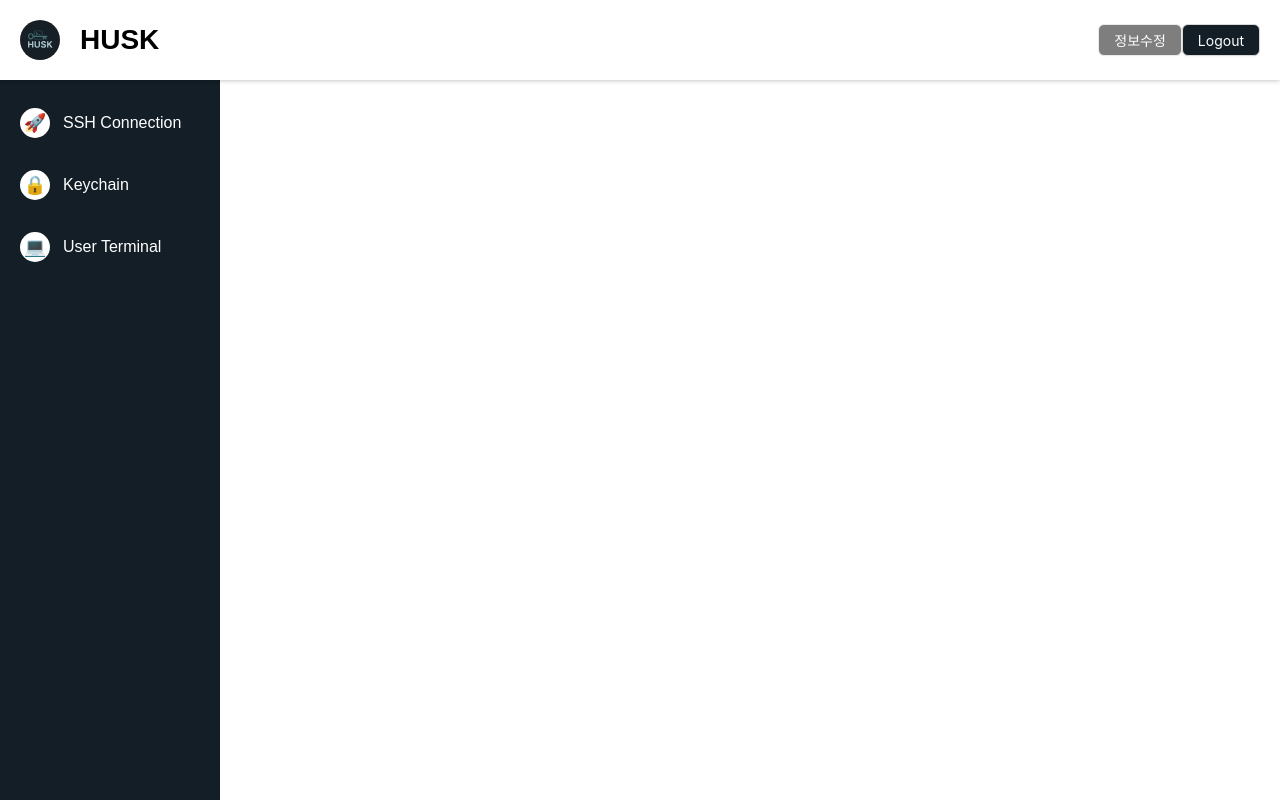
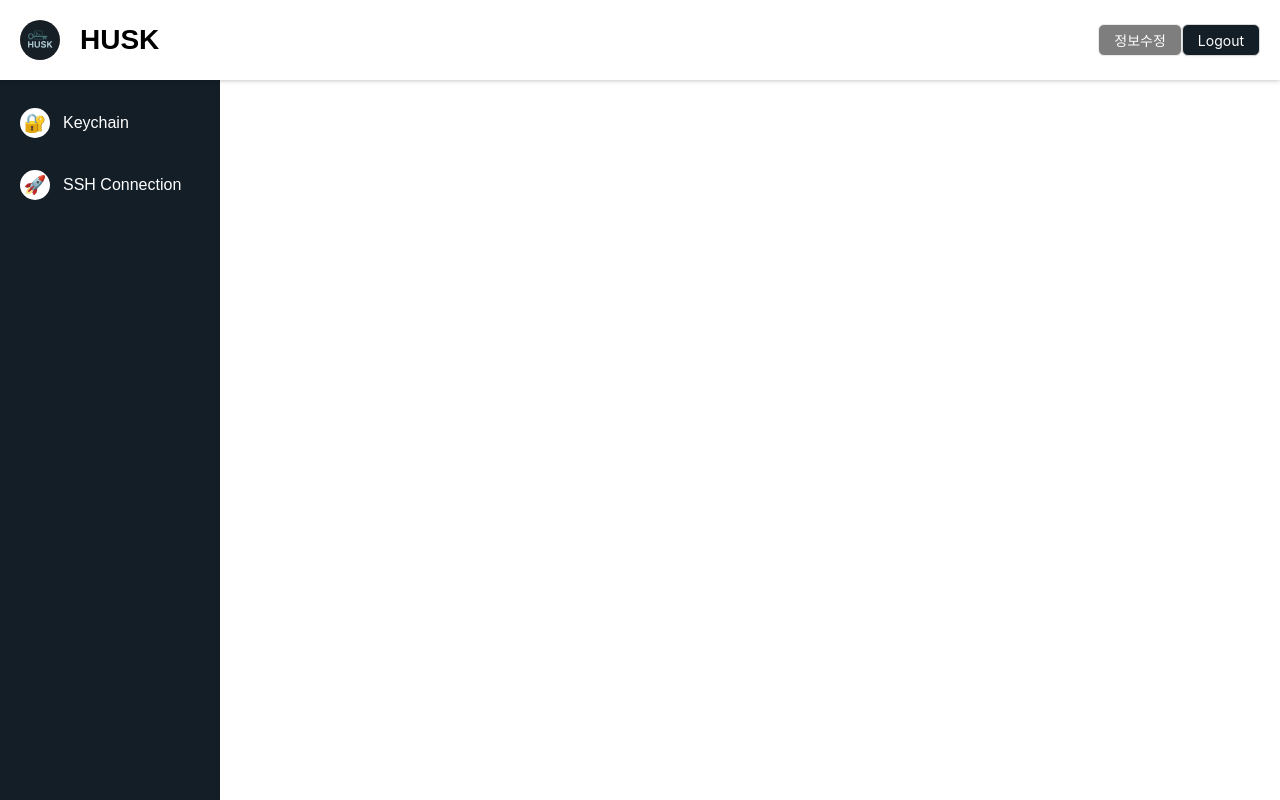
Before and after one commit to team-dopamine/husk-web, a React (Create React App) app: page /dashboard in a window 1280 px wide. Built offline with nearby package versions, Linux system fonts and the light colour scheme; no server answers; a web font is replaced by a local one.

Commit message:
feat: 사이드바아이템 위치 변경 및 아이콘 수정

```diff
--- a/src/components/dashboard/layout/dashboard-sidebar/index.tsx
+++ b/src/components/dashboard/layout/dashboard-sidebar/index.tsx
@@ -6,14 +6,11 @@ const Sidebar = () => {
 
   return (
     <SidebarWrapper>
+      <SidebarItem onClick={() => navigate('/dashboard/keychains')}>
+        <ButtonImg>🔐</ButtonImg>Keychain
+      </SidebarItem>
       <SidebarItem onClick={() => navigate('/dashboard/connections')}>
         <ButtonImg>🚀</ButtonImg>SSH Connection
-      </SidebarItem>
-      <SidebarItem onClick={() => navigate('/dashboard/keychains')}>
-        <ButtonImg>🔒</ButtonImg>Keychain
-      </SidebarItem>
-      <SidebarItem onClick={() => navigate('#')}>
-        <ButtonImg>💻</ButtonImg>User Terminal
       </SidebarItem>
     </SidebarWrapper>
   );
```
